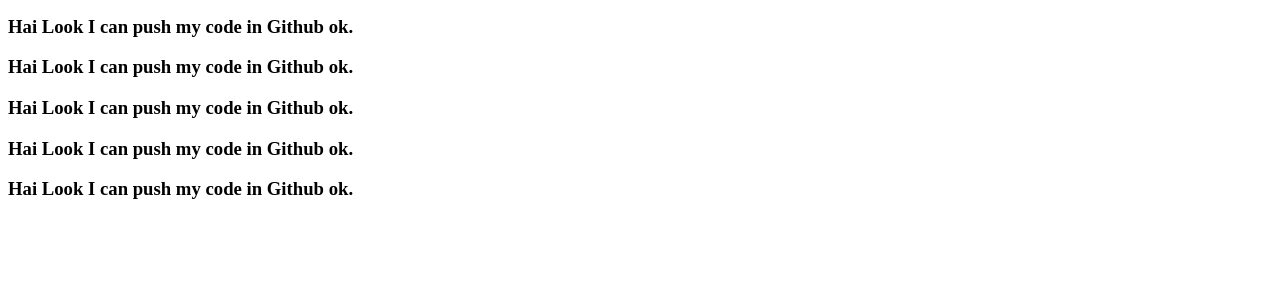
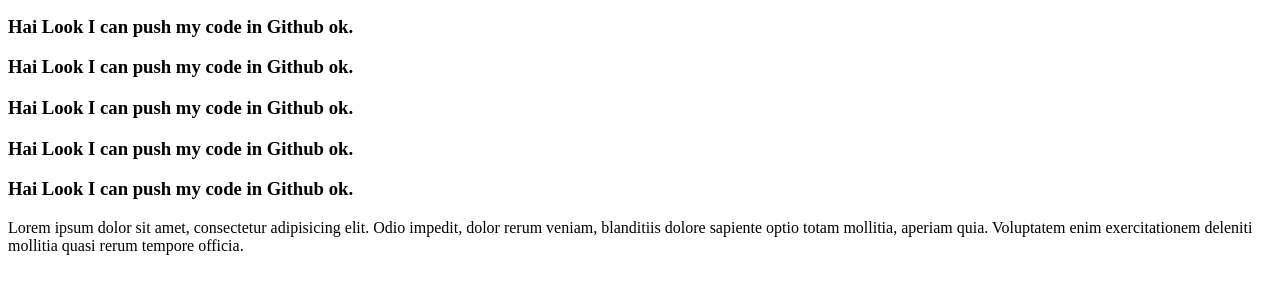
Before and after one commit to toufic118284/my-first-website, a plain HTML site: page index.html in a window 1280 px wide. Shown: the part 105-398 px from the top of the page. Drawn offline with Linux system fonts and the light colour scheme.

Commit message:
new gitt

```diff
--- a/index.html
+++ b/index.html
@@ -14,5 +14,8 @@
     <h3>Hai Look I can push my code in Github ok. </h3>
     <h3>Hai Look I can push my code in Github ok. </h3>
     <h3>Hai Look I can push my code in Github ok. </h3>
+    <div>
+        <p>Lorem ipsum dolor sit amet, consectetur adipisicing elit. Odio impedit, dolor rerum veniam, blanditiis dolore sapiente optio totam mollitia, aperiam quia. Voluptatem enim exercitationem deleniti mollitia quasi rerum tempore officia.</p>
+    </div>
 </body>
 </html>
```
